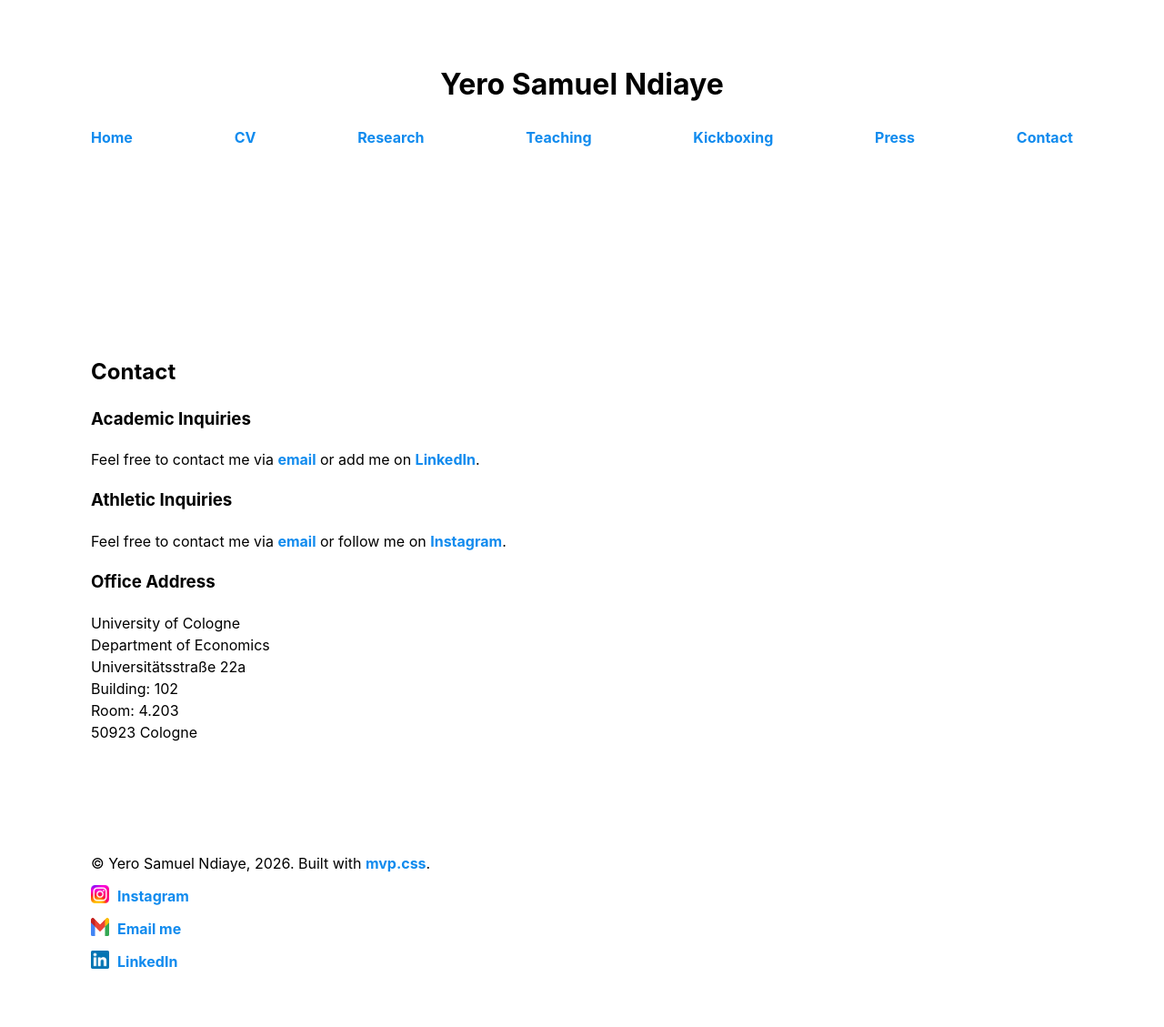
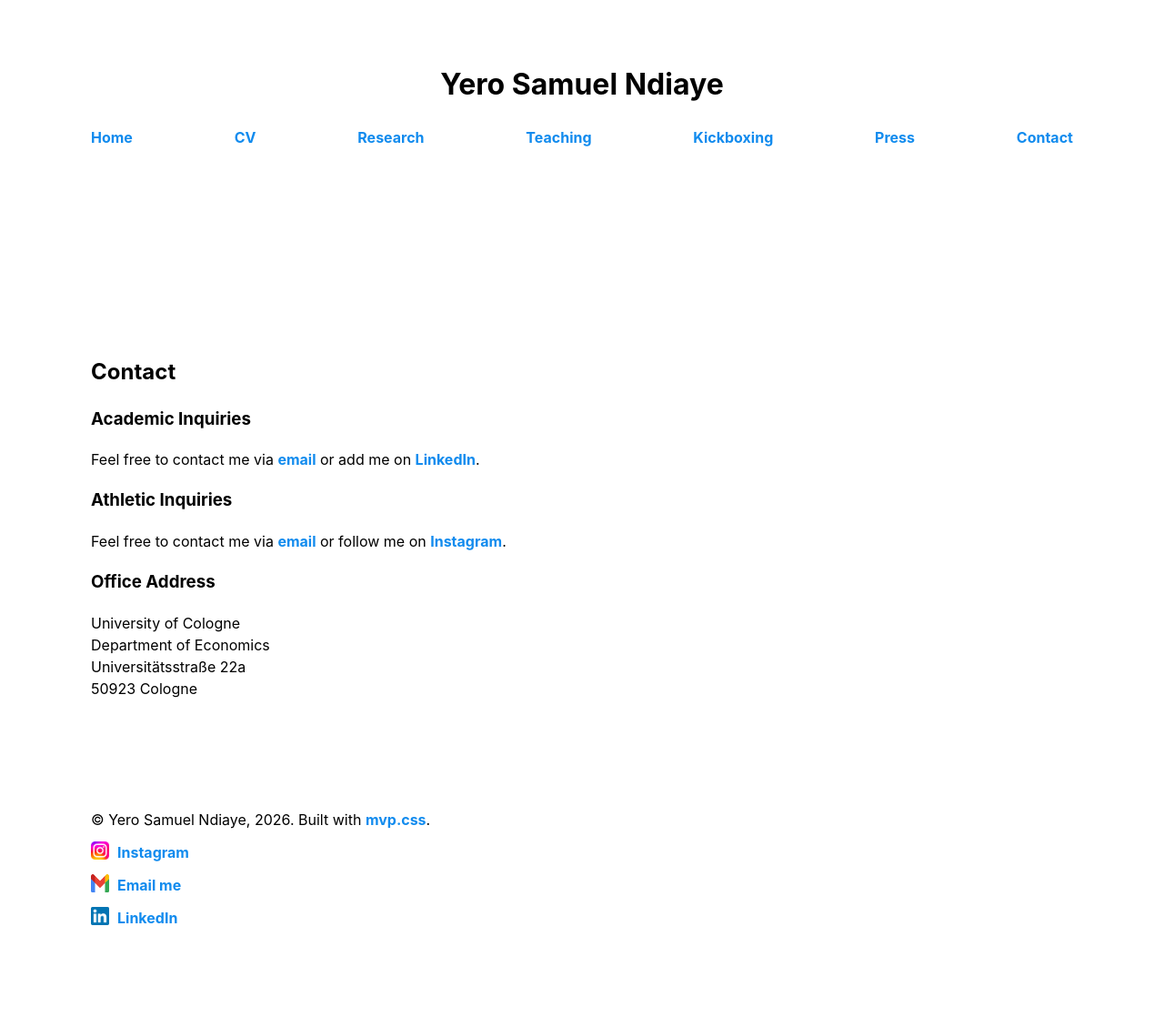
Before and after one commit to yerondiaye/yerondiaye.github.io, a Jekyll site: the page contact.html, which Jekyll copies as it is, in a window 1280 px wide. Shown: the whole page at 91% size. Built offline with Jekyll 4.4.1, drawn with Linux system fonts in a browser that asks for light colours; after the commit the page ends 1081 px from its top, so only the background shows below that.

Commit message:
Update contact.html

```diff
--- a/contact.html
+++ b/contact.html
@@ -36,8 +36,6 @@
 <p>University of Cologne</br>
 Department of Economics</br>
 Universitätsstraße 22a</br>
-Building: 102</br>
-Room: 4.203</br>
 50923 Cologne
 </p>
         </main>
```
Also changed, not shown: other parts of contact.html (+1 -1 lines).
